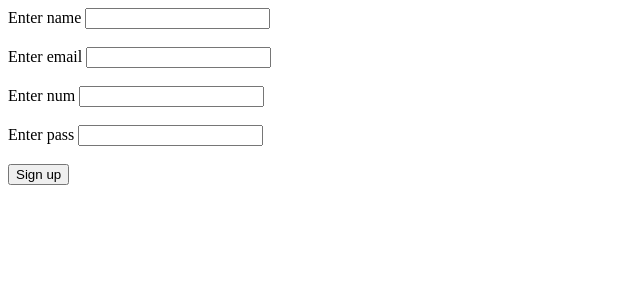
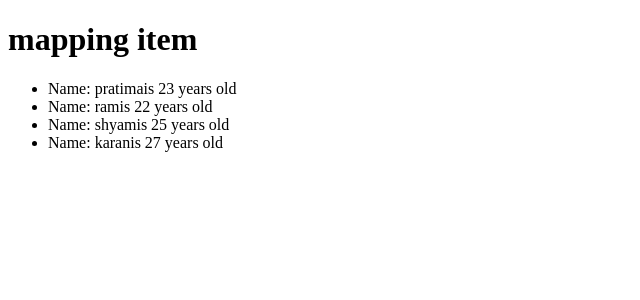
Before and after one commit to Pratimakushwa/react, a React (Vite) app: page / in a window 1280 px wide. Shown: the top 300 px of the page, without its empty margins (0-640 px from the left). Built offline with nearby package versions, Linux system fonts and the light colour scheme.

Commit message:
first commit

```diff
--- /dev/null
+++ b/src/Map.jsx
@@ -0,0 +1,35 @@
+
+import React from 'react'
+
+const Map = () => {
+    //  let fruit = ["mango", "banana"]
+  let students = [
+    {id: 1, name: "pratima", age: 23},
+    {id: 2, name: "ram", age: 22},
+    {id: 3, name: "shyam", age: 25},
+    {id: 4, name: "karan", age: 27}
+  ]
+
+  return (
+
+//       <h1>mapping item</h1>
+//       <ul>
+    //     {fruit.map((e, index) => (
+    //       <li key={index}>{e}</li>
+    //     ))}
+    //   </ul>
+
+//   )
+// }
+    <>
+      <h1>mapping item</h1>
+      <ul>
+        {students.map((e) => (
+          <li key={e.id}> Name: {e.name}is {e.age} years old  </li>
+        ))}
+      </ul>
+    </>
+  )
+}
+
+export default Map
--- a/src/main.jsx
+++ b/src/main.jsx
@@ -1,7 +1,7 @@
 import { StrictMode } from 'react'
 import { createRoot } from 'react-dom/client'
 import './index.css'
-import App from './Profrom.jsx'
+import App from './Map.jsx'
 import { BrowserRouter } from 'react-router-dom'
 
 createRoot(document.getElementById('root')).render(
```
Also changed, not shown: src/State.jsx (+11 -2 lines).
